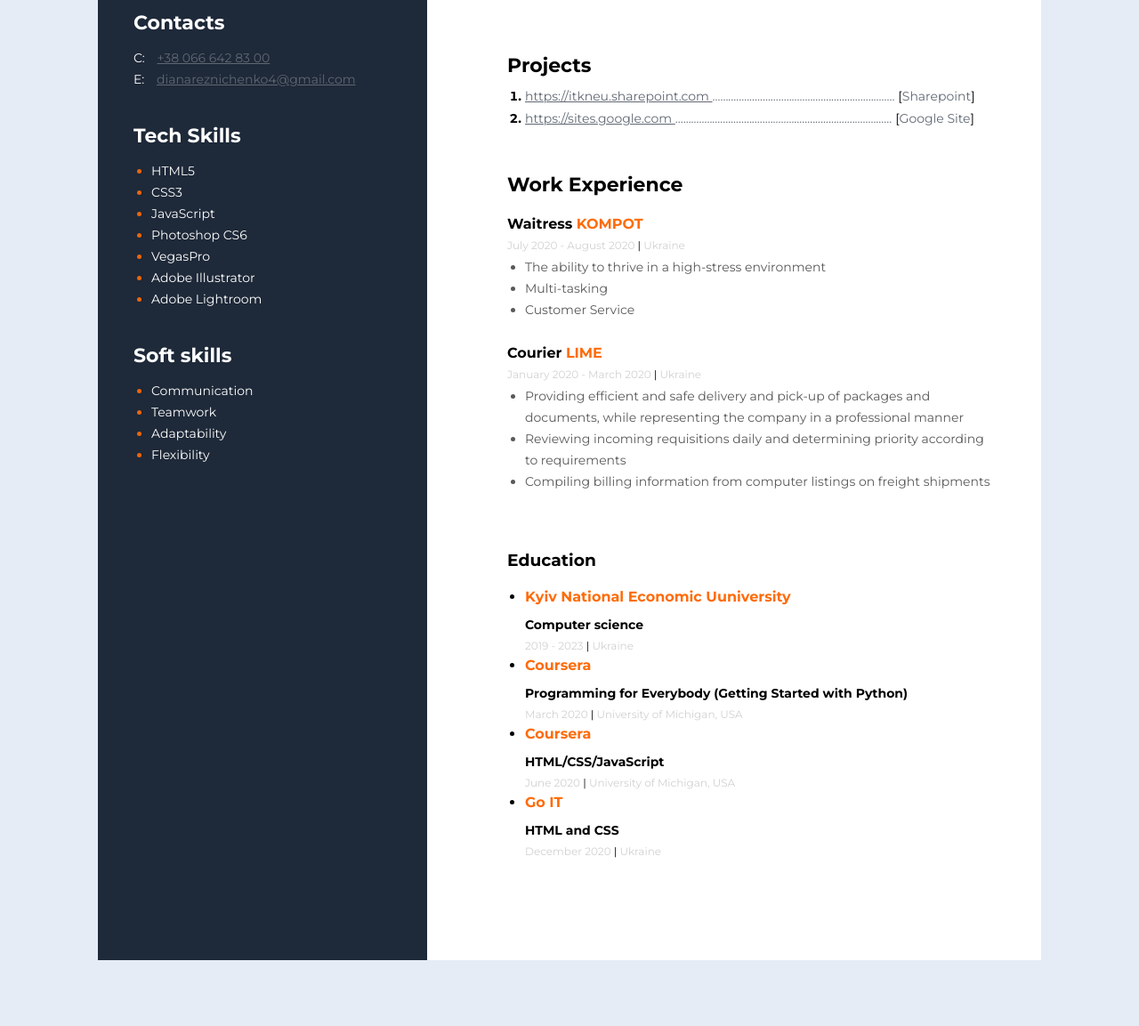
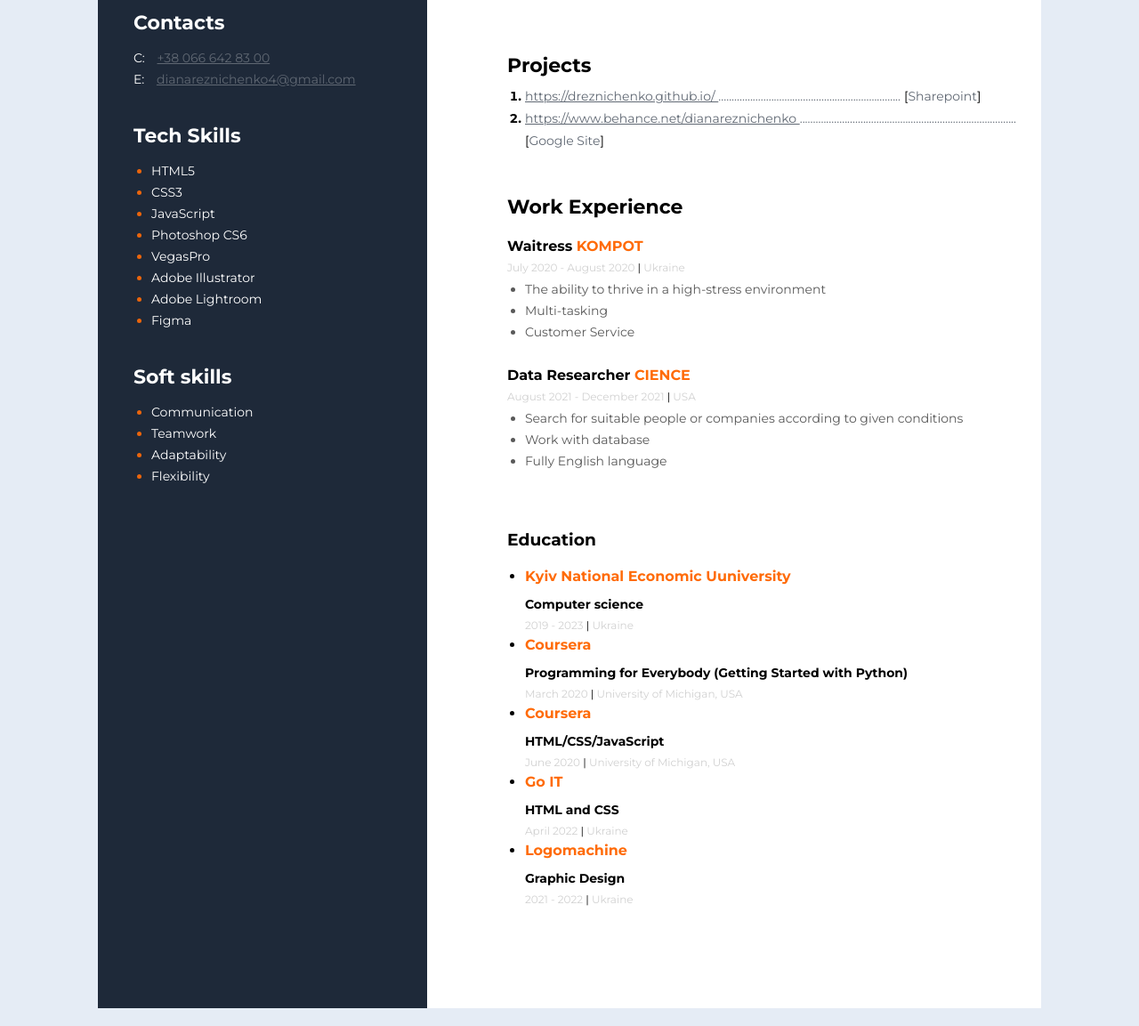
Before and after one commit to dreznichenko/dreznichenko.github.io, a plain HTML site: page index.html in a window 1280 px wide. Shown: the part 440-1593 px from the top of the page at 89% size. Before the commit the page ends 1539 px from the top, so only its background shows below. Drawn offline with Linux system fonts and the light colour scheme.

Commit message:
Update index.html

```diff
--- a/index.html
+++ b/index.html
@@ -16,7 +16,7 @@
     <div class="main-container">
         <!--sidebar with contacts-->
         <aside>
-            <img class="image" src="https://i.pinimg.com/280x280_RS/2f/57/e5/2f57e5c5e8e6cdf978a4d7d0156d26b7.jpg" alt="My Photo">
+            <img class="image" src="https://media-exp1.licdn.com/dms/image/C4E03AQHCJ3kXd0UTow/profile-displayphoto-shrink_800_800/0/1610721424094?e=1657152000&v=beta&t=45Z0R8muho7NgD_z7Zha5lVNTuzs3Ed82iOZQ983kGg" alt="My Photo">
 
             <!--contacts container-->
             <div class="contacts-info-container">
@@ -42,6 +42,7 @@
                         <li class="skills-info"><span class="skills-name">VegasPro</span></li>
                         <li class="skills-info"><span class="skills-name">Adobe Illustrator</span></li>
                         <li class="skills-info"><span class="skills-name">Adobe Lightroom</span></li>
+                        <li class="skills-info"><span class="skills-name">Figma</span></li>
 
                     </ul>
                 </div>
@@ -79,8 +80,8 @@
 
 
                     <li class="project-link">
-                        <a href="https://itkneu.sharepoint.com/sites/lab2_Reznichenko/SitePages/Резніченко-Діана.aspx" target="_blank">
-                            <span class="project-text">https://itkneu.sharepoint.com
+                        <a href="https://dreznichenko.github.io/homepage/" target="_blank">
+                            <span class="project-text">https://dreznichenko.github.io/
                             </span>
                         </a>
                         <span
@@ -90,10 +91,8 @@
                         </span>
                     </li>
                      <li class="project-link">
-                        <a href="https://sites.google.com/view/dianareznichenko/%D0%B3%D0%BB%D0%B0%D0%B2%D0%BD%D0%B0%D1%8F-%D1%81%D1%82%D1%80%D0%B0%D0%BD%D0%B8%D1%86%D0%B0?authuser=0
-
-" target="_blank">
-                            <span class="project-text">https://sites.google.com
+                        <a href="https://www.behance.net/dianareznichenko?tracking_source=search_users%7Cdiana%20reznichenko" target="_blank">
+                            <span class="project-text">https://www.behance.net/dianareznichenko
                             </span>
                         </a>
                         <span
@@ -138,24 +137,24 @@
 
                 <!-- company 2-->
                 <div class="work-container">
-                    <h4 class="work">Courier <span class="company-name">LIME</span></h4>
+                    <h4 class="work">Data Researcher <span class="company-name">CIENCE</span></h4>
                     <span class="period-of-time">
-                        January 2020 - March 2020
+                        August 2021 - December 2021
                         <span style="color:#000000">
                             |
                         </span>
-                        Ukraine
+                        USA
                     </span>
 
                     <ul class="work-list">
                         <li>
-                            Providing efficient and safe delivery and pick-up of packages and documents, while representing the company in a professional manner
+                            Search for suitable people or companies according to given conditions
                         </li>
                         <li>
-                            Reviewing incoming requisitions daily and determining priority according to requirements
+                            Work with database
                         </li>
                         <li>
-                            Compiling billing information from computer listings on freight shipments
+                            Fully English language
                         </li>
 
                     </ul>
@@ -212,7 +211,20 @@
                             <p class="place-of-study-text"><b>Go IT</b></p>
                             <p class="earn">HTML and CSS</p>
                             <span class="period-of-time">
-                                December 2020
+                                April 2022
+                                <span style="color:#000000">
+                                    |
+                                </span>
+                                Ukraine
+                            </span>
+                        </li>
+
+                         <!--place of study 5-->
+                        <li>
+                            <p class="place-of-study-text"><b>Logomachine</b></p>
+                            <p class="earn">Graphic Design</p>
+                            <span class="period-of-time">
+                                2021 - 2022
                                 <span style="color:#000000">
                                     |
                                 </span>
```
